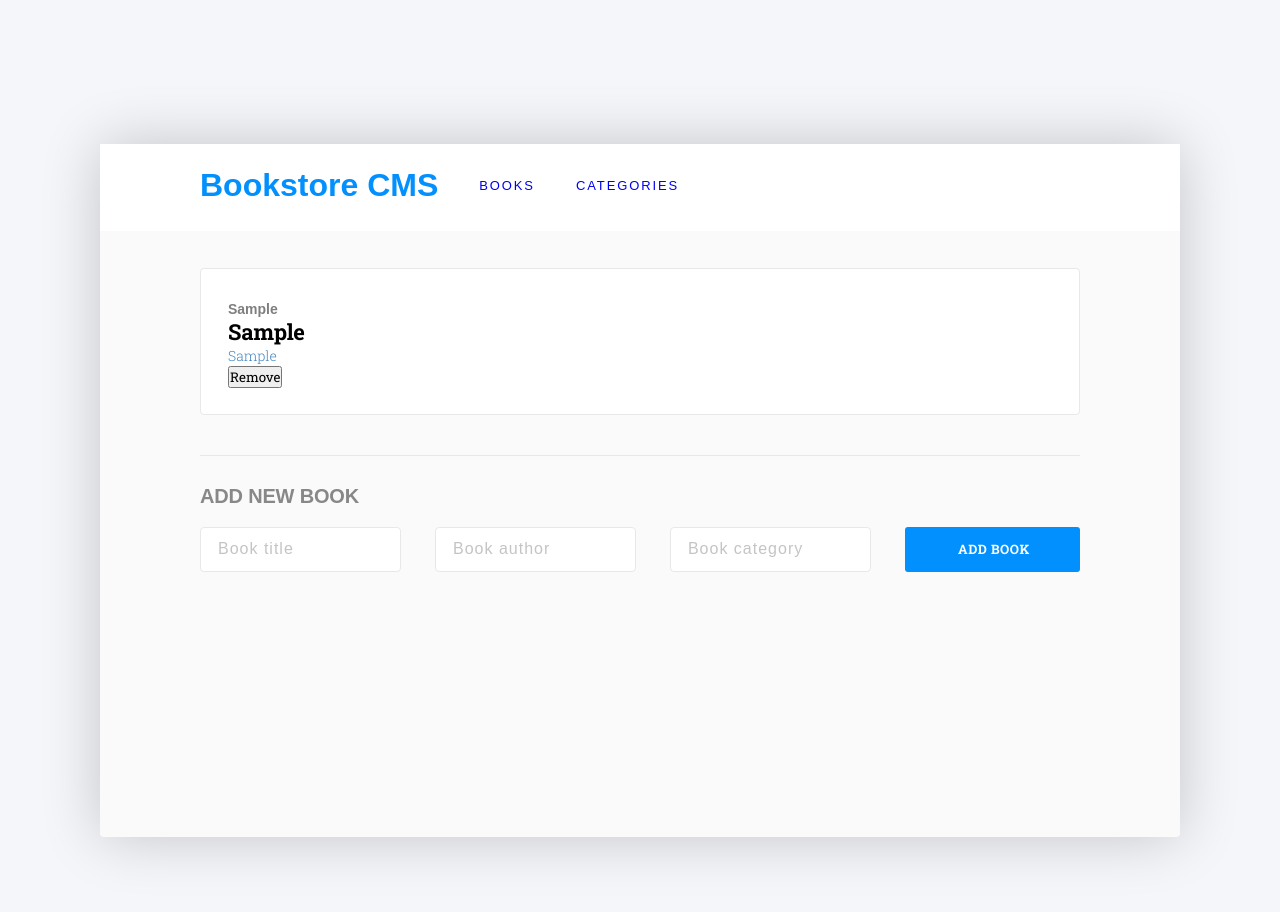
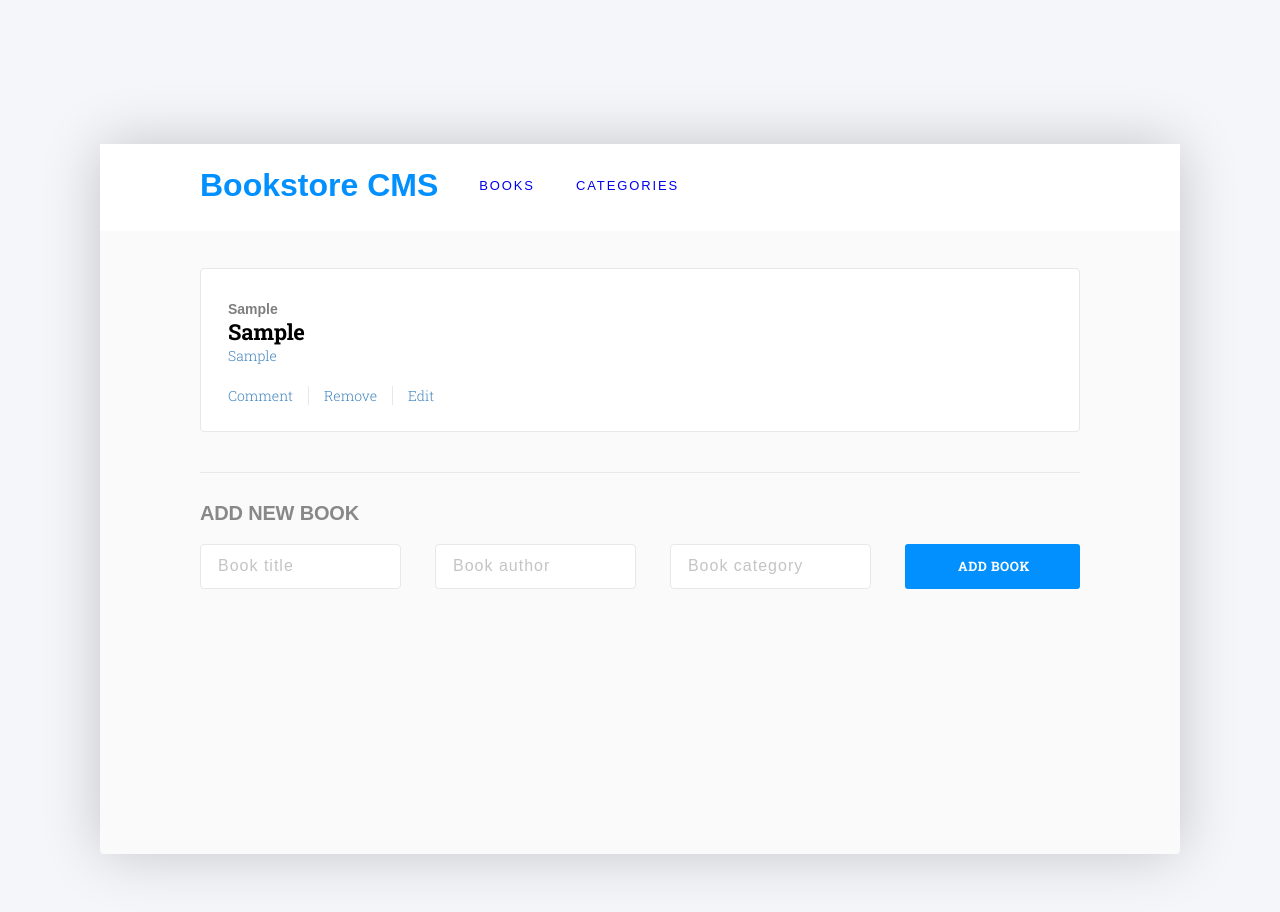
Before and after one commit to Camilovelag/bookstore, a React (Create React App) app: page / in a window 1280 px wide. Both pictures are taken after typing "Sample", "Sample", "Sample" into the empty fields and a click on the button "ADD BOOK". Shown: the top 912 px of the page. Built offline with nearby package versions, Linux system fonts and the light colour scheme; no server answers.

Commit message:
Add book-actions buttons

```diff
--- a/src/components/Book.css
+++ b/src/components/Book.css
@@ -25,3 +25,25 @@
   letter-spacing: normal;
   color: #4386bf;
 }
+
+.book-actions {
+  display: flex;
+  justify-content: flex-start;
+  align-items: center;
+  margin-top: 1.313rem;
+}
+
+.book-actions > button {
+  all: unset;
+  font-size: 0.875rem;
+  font-weight: 300;
+  color: #4386bf;
+  cursor: pointer;
+  padding: 0 0.938rem;
+  border-left: solid 1px #e8e8e8;
+}
+
+.book-actions > button:first-child {
+  border-left: none;
+  padding-left: 0;
+}
--- a/src/components/Book.js
+++ b/src/components/Book.js
@@ -29,7 +29,11 @@ const Book = (props) => {
       <p className="book-category">{category}</p>
       <p className="book-title">{title}</p>
       <p className="book-author">{author}</p>
-      <button type="button" onClick={handleRemove}>Remove</button>
+      <div className="book-actions">
+        <button type="button">Comment</button>
+        <button type="button" onClick={handleRemove}>Remove</button>
+        <button type="button">Edit</button>
+      </div>
     </li>
   );
 };
```
Also changed, not shown: 1 other file (tests, documents, lock files or other folders).
